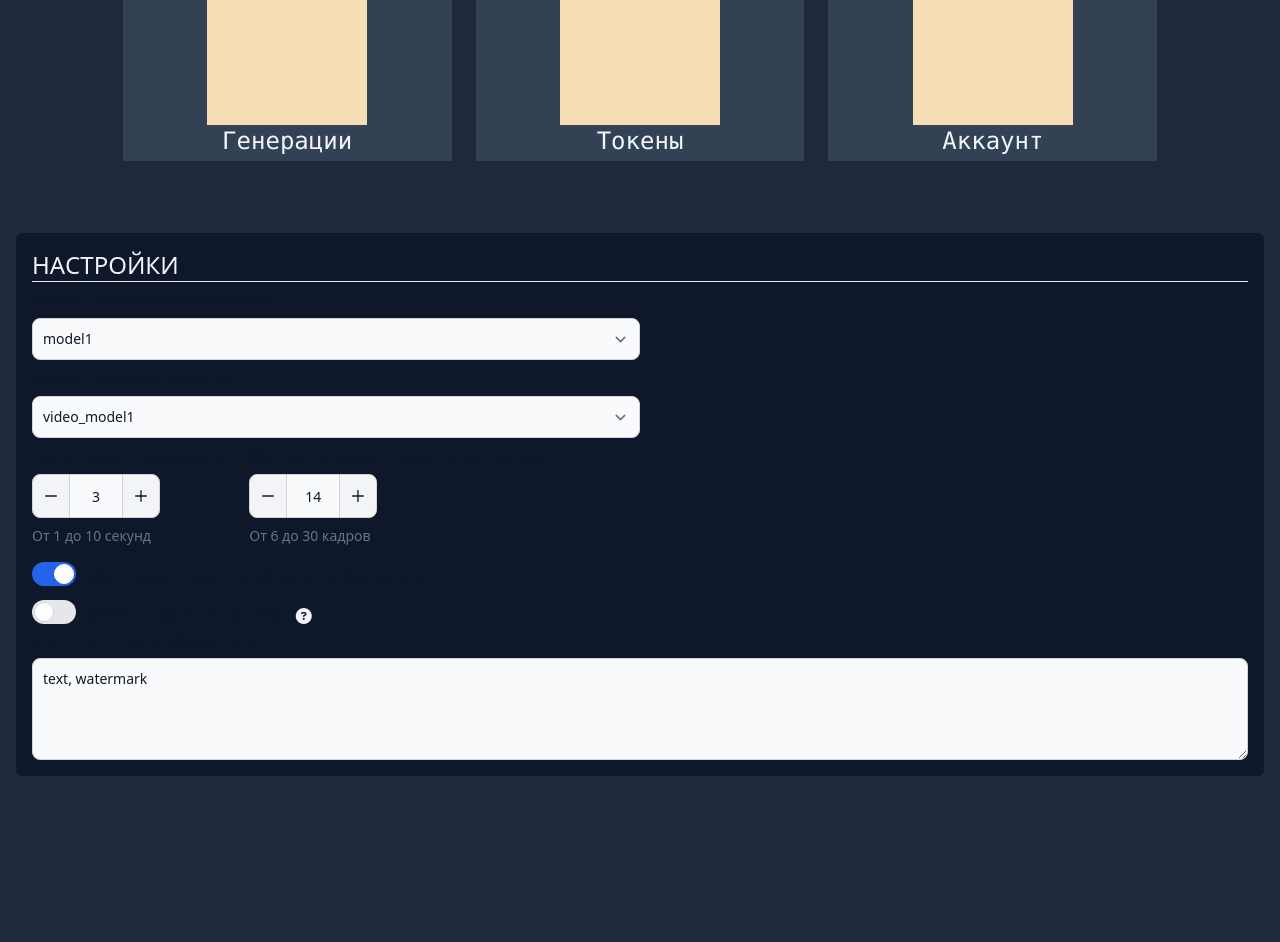
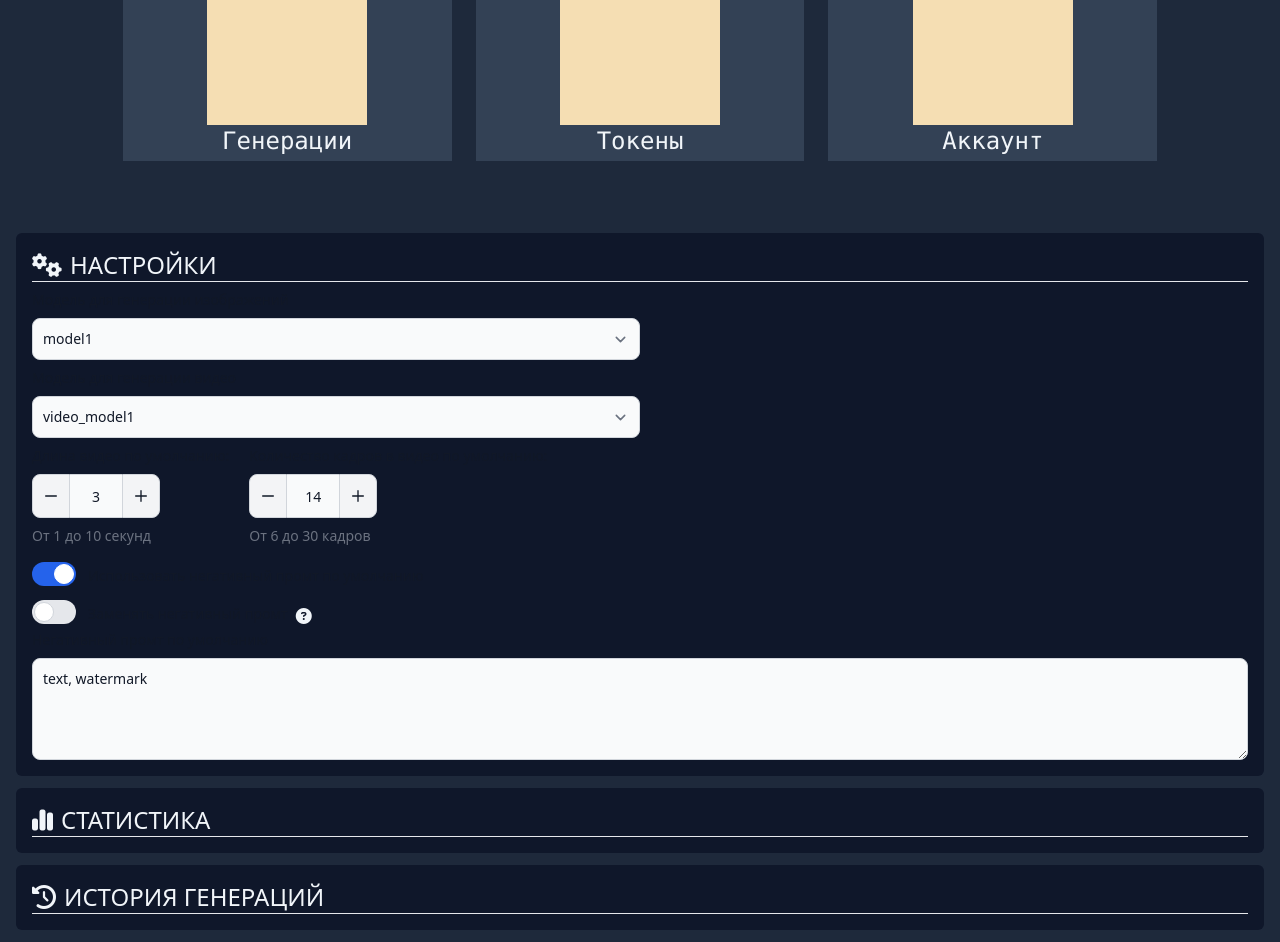
Before and after one commit to locolemat/comfyui-tg-miniapp, a website: page index.html at #!/account in a window 1280 px wide. Shown: the part 23-965 px from the top of the page. Before the commit the page ends 800 px from the top, so only its background shows below. Drawn offline with nearby package versions, Linux system fonts and the light colour scheme; some packages are replaced by stand-ins of ours; a script that the page names is missing.

Commit message:
Initialized NPM

```diff
--- a/account.html
+++ b/account.html
@@ -1,7 +1,7 @@
 <body>
     <div class="mx-4 grid-cols-1">
         <div class="rounded-md bg-slate-900 w-full text-slate-100 grid-cols-1 p-4">
-            <h1 class="text-2xl uppercase">Настройки</h1>
+            <h1 class="text-2xl uppercase"><span class="fa-solid fa-gears mr-2"></span>Настройки</h1>
             <hr>
             <label for="image_model" class="block my-2 text-sm font-medium text-gray-900 dark:text-white">Модель для генерации изображений</label>
             <select id="image_model" ng-model="selectedModel" ng-options="x for x in modelOption" class="bg-gray-50 border border-gray-300 text-gray-900 text-sm rounded-lg focus:ring-blue-500 focus:border-blue-500 block w-full sm:w-1/2 p-2.5 dark:bg-gray-700 dark:border-gray-600 dark:placeholder-gray-400 dark:text-white dark:focus:ring-blue-500 dark:focus:border-blue-500"></select>
@@ -64,5 +64,15 @@
                 <textarea id="message" rows="4" class="block p-2.5 w-full text-sm text-gray-900 bg-gray-50 rounded-lg border border-gray-300 focus:ring-blue-500 focus:border-blue-500 dark:bg-gray-700 dark:border-gray-600 dark:placeholder-gray-400 dark:text-white dark:focus:ring-blue-500 dark:focus:border-blue-500 disabled:opacity-30" textplaceholder="Напишите промт..." ng-disabled="!useDefaultNegPrompt" ng-model="defaultNegPromptText"></textarea>
             </div>
         </div>
+
+        <div class="rounded-md bg-slate-900 w-full text-slate-100 grid-cols-1 p-4 mt-3">
+            <h1 class="text-2xl uppercase"><span class="fa-solid fa-chart-simple mr-2"></span>Статистика</h1>
+            <hr>
+        </div>
+
+        <div class="rounded-md bg-slate-900 w-full text-slate-100 grid-cols-1 p-4 my-3">
+            <h1 class="text-2xl uppercase"><span class="fa-solid fa-clock-rotate-left mr-2"></span>История генераций</h1>
+            <hr>
+        </div>
     </div>
 </body>
--- a/index.html
+++ b/index.html
@@ -18,6 +18,9 @@
         <script src="components/accordion/accordion.js"></script>
         <script src="components/history/history.js"></script>
         <script src="components/card/card.js"></script>
+
+        <link rel="stylesheet" href="node_modules/angularjs-tooltips/dist/angular-tooltips.min.css" />
+        <script src="node_modules/angularjs-tooltips/dist/angular-tooltips.min.js"></script>
     </head>
     <body>
         <div ng-app="tgMiniApp" ng-controller="tgMiniAppController">
```
Also changed, not shown: package.json (added, +14 -0 lines), 1 other file.
